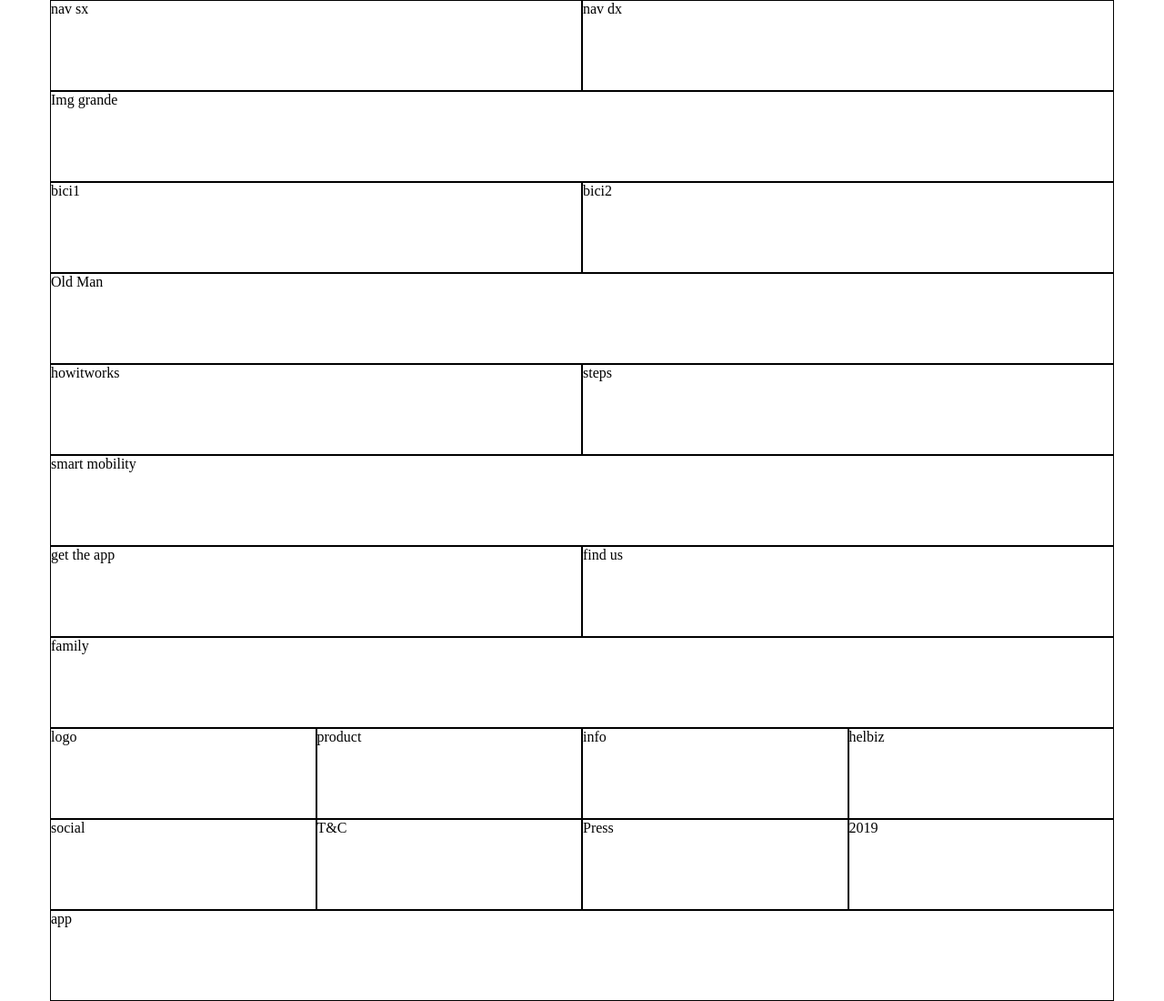
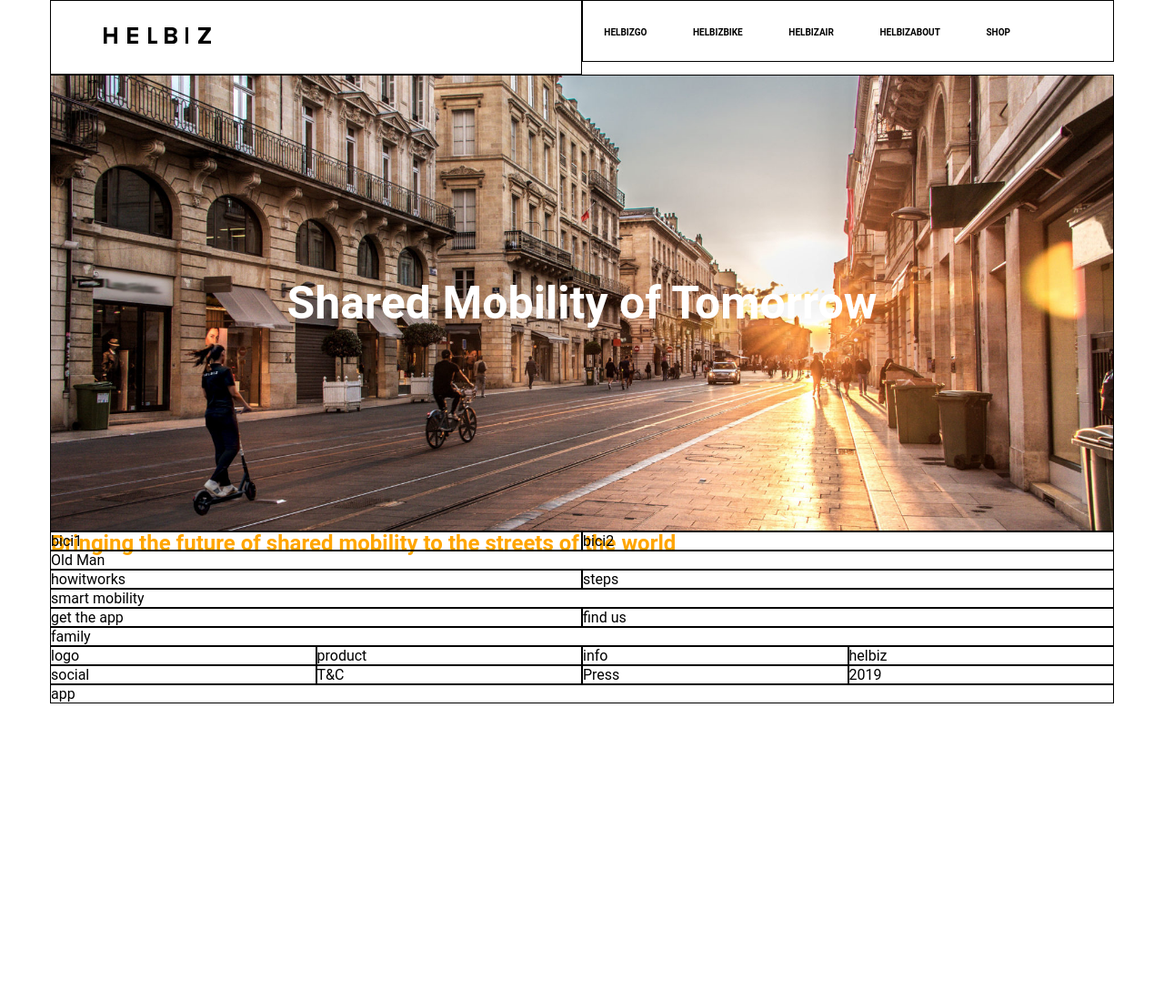
Before and after one commit to Giampaolo1/html-css-helbiz, a plain HTML site: page index.html in a window 1280 px wide. Shown: the whole page at 91% size. After the commit the page ends 800 px from the top, so only its background shows below. Drawn offline with Linux system fonts and the light colour scheme.

Commit message:
main img

```diff
--- a/css/style.css
+++ b/css/style.css
@@ -7,14 +7,63 @@
 }
 
 [class*="col-"] {
-  height: 100px; /* DEBUG:  */
+  height: auto; /* DEBUG:  */
   border: 1px solid;
+}
+
+/* font */
+body {
+  font-family: 'Roboto', sans-serif;
+  /* @font-face. */
+}
+
+/* H1:  */
+h1 {
+  color: white;
+  text-align: center;
+  font-size: 50px;
+  line-height: 500px;
+}
+
+/* elenchi puntati:  */
+nav ul {
+  list-style: none;
+}
+nav li {
+  display: inline-block;
+  padding: 4%;
+}
+nav a {
+  text-decoration: none;
+  color: black;
+  font-size: 10px;
 }
 
 /*  header  */
 /*  navbar */
+.navleft {
+  text-align: left;
+  padding: 5% 10%;
+}
+
+/*  img grande */
+.mainimg {
+  background-image: url(../img/mainimg.jpg);
+  height: 500px;
+  background-size: 100%;
+  background-repeat: no-repeat;
+}
+.mainimg > H2 {
+  color: orange;
+
+}
 
 
+/* 2bici */
+/* old man */
+/* how it works and steps:  */
+/* smart mobility */
+/* get the app and find us */
+/* family */
 
-
-/*  img grande */
+/* footers */
--- a/index.html
+++ b/index.html
@@ -6,22 +6,55 @@
     <meta name="viewport" content="width=device-width, initial-scale=1.0">
     <link rel="stylesheet" href="css/framework.css">
     <link rel="stylesheet" href="css/style.css">
+    <!-- fontawesome -->
+    <link rel="stylesheet" href="css/all.css">
 
     <title>JP Helbiz</title>
   </head>
   <body>
     <!-- header  -->
     <!-- navbar -->
+  <header>
     <div class="container">
-      <div class="col-lg-6 col-md-6 col-xs-6">nav sx
+      <div class="col-lg-6 col-md-6 col-xs-6">
+        <div class="navleft">
+          <a href=#><img src="img/logo.svg" alt="logo"></a>
+        </div>
       </div>
-      <div class="col-lg-6 col-md-6 col-xs-6">nav dx
+      <div class="col-lg-6 col-md-6 col-xs-6">
+        <nav>
+          <ul>
+            <li>
+              <a href=#><b>HELBIZGO</b></a>
+            </li>
+            <li>
+              <a href=#><b>HELBIZBIKE</b></a>
+            </li>
+            <li>
+              <a href=#><b>HELBIZAIR</b></a>
+            </li>
+            <li>
+              <a href=#><b>HELBIZABOUT</b></a>
+            </li>
+            <li>
+              <a href=#><b>SHOP</b></a>
+            </li>
+          </ul>
+        </nav>
+      </div>
     </div>
     <!-- blocco img grande -->
     <div class="container">
-      <div class="col-lg-12 col-md-12 col-xs-12"> Img grande
+      <div class="col-lg-12 col-md-12 col-xs-12">
+        <div class="mainimg">
+          <h1>Shared Mobility of Tomorrow
+            <h2>Bringing the future of shared mobility to the streets of the world<h2>
+          </h1>
+
+        </div>
       </div>
     </div>
+  </header>
     <!-- 2bici:  -->
     <div class="container">
       <div class="col-lg-6 col-md-6 col-xs-12">bici1
```
Also changed, not shown: img/logo.svg (added), img/mainimg.jpg (added).
